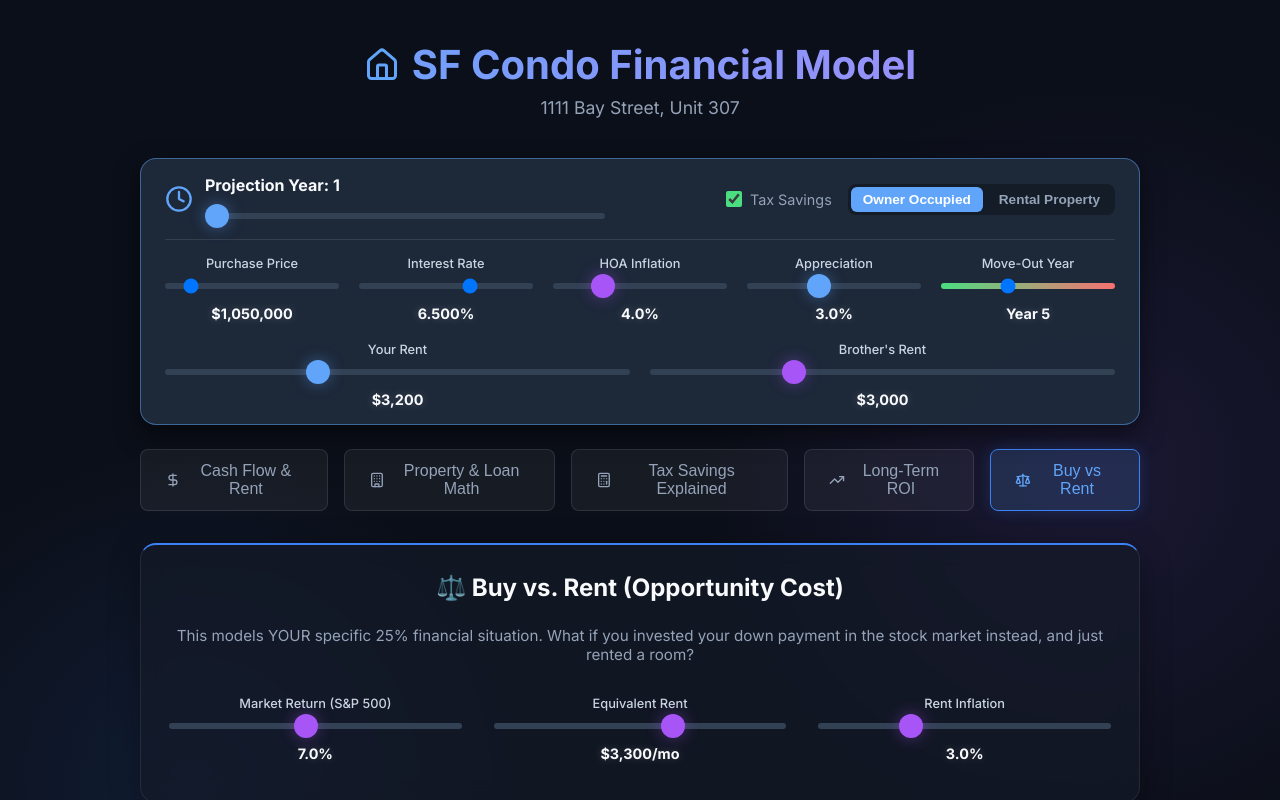
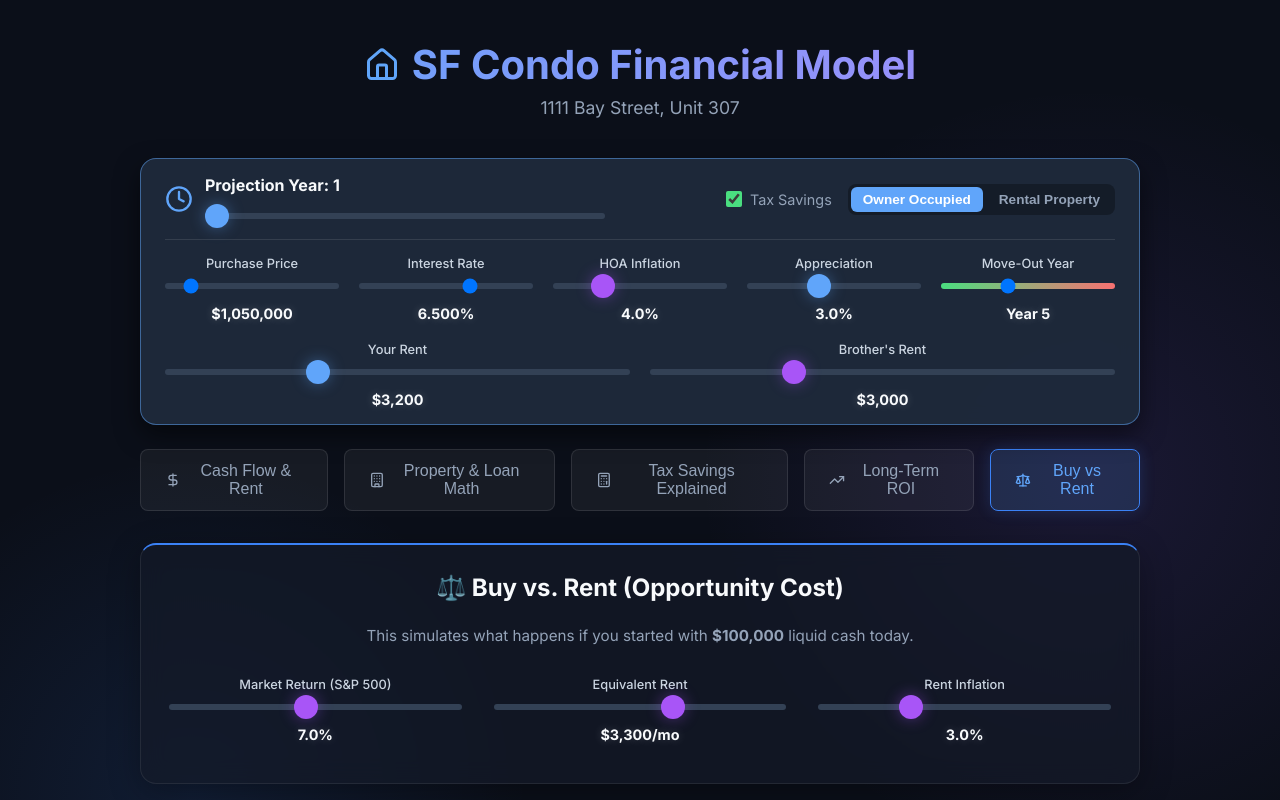
Before and after one commit to ehongkuo/sf-condo-model, a React app in the folder app/: page / in a window 1280 px wide. Both pictures are taken after a click on the button "Buy vs Rent". Shown: the top 800 px of the page. Built offline with nearby package versions, Linux system fonts and the light colour scheme; the HTML template or start-up script is replaced by a standard one.

Commit message:
Revamp OpportunityCostTab with moveOutYear dynamic switch, 100k starting cash, and explicit equity breakdown

```diff
--- a/app/src/App.jsx
+++ b/app/src/App.jsx
@@ -692,10 +692,12 @@ function App() {
             hoaInflation={hoaInflation}
             appreciation={appreciation}
             userRent={userRent}
-            totalRent={totalRent}
+            brotherRent={brotherRent}
+            tenantRent={tenantRent}
+            operatingExpenseRate={operatingExpenseRate}
+            moveOutYear={moveOutYear}
             selectedYear={selectedYear}
             amortizationSchedule={amortizationSchedule}
-            userTaxShield={appliedTaxShield}
           />
         )}
       </main>
--- a/app/src/OpportunityCostTab.jsx
+++ b/app/src/OpportunityCostTab.jsx
@@ -9,45 +9,64 @@ function OpportunityCostTab({
   basePropertyTaxAnnual, // annual
   hoaInflation, // percentage
   appreciation, // percentage
-  userRent, // user's monthly rent contribution to pot
-  totalRent, // total monthly rent pot
+  userRent, // user's monthly rent contribution during owner-occupied
+  brotherRent, // brother's rent during owner-occupied
+  tenantRent, // total monthly tenant rent when rented out
+  operatingExpenseRate,
+  moveOutYear,
   selectedYear,
   amortizationSchedule,
-  userTaxShield,
 }) {
   const [stockMarketReturn, setStockMarketReturn] = useState(7.0);
   const [equivalentRent, setEquivalentRent] = useState(3300);
   const [rentInflation, setRentInflation] = useState(3.0);
 
   // Constants
+  const STARTING_CASH = 100000;
   const downPaymentTotal = purchasePrice - loanAmount;
   const buyerClosingCostsPercent = 0.02;
   const sellerClosingCostsPercent = 0.06;
-  const userShare = 0.25;
+
+  // Ownership shares
+  const userEquityShare = 0.25;
+  const userCashFlowShareOwner = 0.25;
+  const userCashFlowShareRental = 1 / 3;
+
+  // Tax constants
+  const tcjaLimit = 750000;
+  const caStateTax = 16000;
+  const saltCap = 40400;
+  const standardDeduction = 16100;
+  const marginalRate = 0.24;
+  const buildingRatio = 0.8;
+  const depreciationBasis = purchasePrice * buildingRatio;
+  const annualDepreciation = depreciationBasis / 27.5;
 
   const data = useMemo(() => {
-    // 1. Initial Investment (Sunk Day 1)
-    const initialDownPaymentUser = downPaymentTotal * userShare;
+    // 1. Initial Investment
+    const initialDownPaymentUser = downPaymentTotal * userEquityShare;
     const initialClosingCostsUser =
-      purchasePrice * buyerClosingCostsPercent * userShare;
+      purchasePrice * buyerClosingCostsPercent * userEquityShare;
     const totalInitialSunkUser =
       initialDownPaymentUser + initialClosingCostsUser;
 
-    // We will track the Stock Market Portfolio value month by month
-    let stockPortfolio = totalInitialSunkUser;
+    // Track Stock Market Portfolio value month by month (Rent Side)
+    let stockPortfolio = STARTING_CASH;
     const monthlyStockRate = stockMarketReturn / 100 / 12;
 
-    // We also track how much cash the user burned on the house vs renting
+    // Track Liquid Cash value month by month (Buy Side)
+    let buyLiquidCash = STARTING_CASH - totalInitialSunkUser;
+
     let totalHouseCashBurned = 0;
     let totalRentCashBurned = 0;
-
     let finalMonthlyHouseCost = 0;
     let finalMonthlyRentCost = 0;
-    let totalPortfolioContributions = 0;
 
     // Loop through every month up to selectedYear
     for (let m = 1; m <= selectedYear * 12; m++) {
-      const yearIndex = Math.floor((m - 1) / 12);
+      const yearIndex = Math.floor((m - 1) / 12); // 0-indexed year
+      const currentYear = yearIndex + 1; // 1-indexed year
+      const isRental = currentYear > moveOutYear;
 
       // --- HOUSE COSTS FOR THIS MONTH ---
       const currentHOA = baseHOA * Math.pow(1 + hoaInflation / 100, yearIndex);
@@ -56,14 +75,79 @@ function OpportunityCostTab({
       const currentTaxMonthly = currentTaxAnnual / 12;
 
       const totalPropertyCosts = mortgage + currentHOA + currentTaxMonthly;
-      const userShareOfCosts = totalPropertyCosts * userShare;
 
-      // User's net cash flow for buying (cash out of pocket)
-      // They pay userShareOfCosts + their userRent, but they get back 25% of the totalRent pot
-      // They also get a tax shield which reduces their out of pocket cost
-      const userRentIncome = totalRent * userShare;
-      const userNetCostThisMonth =
-        userShareOfCosts + userRent - userRentIncome - userTaxShield;
+      const yearData = amortizationSchedule[yearIndex] || {
+        interest: 0,
+        principal: 0,
+      };
+      const totalInterestForYear = yearData.interest;
+
+      let userNetCostThisMonth = 0;
+
+      if (!isRental) {
+        // Owner Occupied Math
+        const userShareOfCosts = totalPropertyCosts * userCashFlowShareOwner;
+        const totalRentPot = userRent + brotherRent;
+        const userRentIncome = totalRentPot * 0.25;
+
+        // Schedule A Tax Shield
+        const userShareOfInterest = totalInterestForYear / 2; // User and brother split mortgage 50/50
+        const userShareOfPropertyTax = currentTaxAnnual / 2;
+        const userShareOfLoan = loanAmount / 2;
+        const deductibleInterest =
+          userShareOfLoan <= tcjaLimit
+            ? userShareOfInterest
+            : userShareOfInterest * (tcjaLimit / userShareOfLoan);
+        const saltTotal = caStateTax + userShareOfPropertyTax;
+        const deductiblePropertyTax =
+          saltTotal <= saltCap
+            ? userShareOfPropertyTax
+            : Math.max(0, saltCap - caStateTax);
+        const totalItemized =
+          caStateTax + deductiblePropertyTax + deductibleInterest;
+        const incrementalDeduction = Math.max(
+          0,
+          totalItemized - standardDeduction,
+        );
+        const userTaxShieldScheduleA =
+          (incrementalDeduction * marginalRate) / 12;
+
+        userNetCostThisMonth =
+          userShareOfCosts + userRent - userRentIncome - userTaxShieldScheduleA;
+      } else {
+        // Rental Math (LLC REPS)
+        const inflatedTenantRent =
+          tenantRent * Math.pow(1 + rentInflation / 100, yearIndex);
+        const currentOpExAnnual = purchasePrice * (operatingExpenseRate / 100);
+        const currentOpExMonthly = currentOpExAnnual / 12;
+
+        const userShareOfCosts =
+          (totalPropertyCosts + currentOpExMonthly) * userCashFlowShareRental;
+        const userRentIncome = inflatedTenantRent * userCashFlowShareRental;
+
+        // LLC Tax Shield
+        const rentalInterest = totalInterestForYear * userCashFlowShareRental;
+        const rentalPropertyTax = currentTaxAnnual * userCashFlowShareRental;
+        const rentalHOA = currentHOA * 12 * userCashFlowShareRental;
+        const userShareOfDepreciation =
+          annualDepreciation * userCashFlowShareRental;
+        const userShareOfOperatingExpenses =
+          currentOpExAnnual * userCashFlowShareRental;
+        const totalRentalDeductions =
+          rentalInterest +
+          rentalPropertyTax +
+          rentalHOA +
+          userShareOfDepreciation +
+          userShareOfOperatingExpenses;
+
+        const annualRentalIncome =
+          inflatedTenantRent * 12 * userCashFlowShareRental;
+        const netRentalIncome = annualRentalIncome - totalRentalDeductions;
+        const monthlyRentalTaxCost = (netRentalIncome * marginalRate) / 12; // negative = savings, positive = cost
+
+        userNetCostThisMonth =
+          userShareOfCosts - userRentIncome + monthlyRentalTaxCost;
+      }
 
       totalHouseCashBurned += userNetCostThisMonth;
 
@@ -72,19 +156,13 @@ function OpportunityCostTab({
         equivalentRent * Math.pow(1 + rentInflation / 100, yearIndex);
       totalRentCashBurned += currentEquivalentRent;
 
-      // --- THE DELTA (Opportunity Cost) ---
-      // If buying costs $2000 and renting costs $1500, buying is $500 more expensive.
-      // In the rent scenario, you KEEP that $500 and invest it.
-      // If renting costs $2000 and buying costs $1500, renting is $500 more expensive.
-      // In the rent scenario, you must withdraw $500 from your portfolio.
-      const cashDifference = userNetCostThisMonth - currentEquivalentRent;
+      // Compound the portfolios
+      stockPortfolio = stockPortfolio * (1 + monthlyStockRate);
+      buyLiquidCash = buyLiquidCash * (1 + monthlyStockRate);
 
-      // Compound the portfolio
-      stockPortfolio = stockPortfolio * (1 + monthlyStockRate);
-
-      // Add/Subtract the difference
-      stockPortfolio += cashDifference;
-      totalPortfolioContributions += cashDifference;
+      // Deduct living expenses
+      stockPortfolio -= currentEquivalentRent;
+      buyLiquidCash -= userNetCostThisMonth;
 
       if (m === selectedYear * 12) {
         finalMonthlyHouseCost = userNetCostThisMonth;
@@ -92,14 +170,9 @@ function OpportunityCostTab({
       }
     }
 
-    const totalMarketGains =
-      stockPortfolio - totalInitialSunkUser - totalPortfolioContributions;
-
     // --- FINAL PAYDAY FOR BUYING ---
     const finalPropertyVal =
       purchasePrice * Math.pow(1 + appreciation / 100, selectedYear);
-
-    // Find remaining loan balance (amortizationSchedule is an array of 30 years)
     const yearIndex = Math.min(selectedYear - 1, 29);
     const remainingLoanTotal =
       amortizationSchedule.length > 0 && amortizationSchedule[yearIndex]
@@ -110,17 +183,26 @@ function OpportunityCostTab({
     const sellerClosingCostsTotal =
       finalPropertyVal * sellerClosingCostsPercent;
 
-    const userFinalEquity =
-      (grossEquityTotal - sellerClosingCostsTotal) * userShare;
+    // User's illiquid home equity BEFORE sale
+    const userHomeEquity = grossEquityTotal * userEquityShare;
 
-    // Net Worth Calculation
-    const pathAWins = userFinalEquity > stockPortfolio;
-    const delta = Math.abs(userFinalEquity - stockPortfolio);
+    // User's proceeds IF sold today
+    const userNetProceeds =
+      (grossEquityTotal - sellerClosingCostsTotal) * userEquityShare;
+
+    // Total Net Worth Calculation
+    const buyNetWorth = buyLiquidCash + userNetProceeds;
+    const pathAWins = buyNetWorth > stockPortfolio;
+    const delta = Math.abs(buyNetWorth - stockPortfolio);
 
     return {
+      STARTING_CASH,
       totalInitialSunkUser,
       finalPropertyVal,
-      userFinalEquity,
+      userHomeEquity,
+      userNetProceeds,
+      buyLiquidCash,
+      buyNetWorth,
       stockPortfolio,
       totalHouseCashBurned,
       totalRentCashBurned,
@@ -131,8 +213,6 @@ function OpportunityCostTab({
       finalMonthlyRentCost,
       initialDownPaymentUser,
       initialClosingCostsUser,
-      totalPortfolioContributions,
-      totalMarketGains,
     };
   }, [
     purchasePrice,
@@ -143,7 +223,10 @@ function OpportunityCostTab({
     hoaInflation,
     appreciation,
     userRent,
-    totalRent,
+    brotherRent,
+    tenantRent,
+    operatingExpenseRate,
+    moveOutYear,
     selectedYear,
     stockMarketReturn,
     equivalentRent,
@@ -156,9 +239,9 @@ function OpportunityCostTab({
       <div className="card controls-card" style={{ paddingBottom: "16px" }}>
         <h2>⚖️ Buy vs. Rent (Opportunity Cost)</h2>
         <p className="subtitle">
-          This models YOUR specific 25% financial situation. What if you
-          invested your down payment in the stock market instead, and just
-          rented a room?
+          This simulates what happens if you started with{" "}
+          <strong>{formatCurrency(data.STARTING_CASH)}</strong> liquid cash
+          today.
         </p>
 
         <div
@@ -251,49 +334,79 @@ function OpportunityCostTab({
             <div className="row">
               <span>Starting Cash (Day 1):</span>{" "}
               <span className="positive">
-                +{formatCurrency(data.totalInitialSunkUser)}
+                {formatCurrency(data.STARTING_CASH)}
               </span>
             </div>
-            <div className="row">
-              <span>Minus Buyer Closing Costs:</span>{" "}
+            <div
+              className="row"
+              style={{
+                fontSize: "0.85rem",
+                color: "#94a3b8",
+                paddingLeft: "16px",
+              }}
+            >
+              <span>
+                ├─ Minus 20% Down ({data.userEquityShare * 100}% share):
+              </span>{" "}
+              <span className="negative">
+                -{formatCurrency(data.initialDownPaymentUser)}
+              </span>
+            </div>
+            <div
+              className="row"
+              style={{
+                fontSize: "0.85rem",
+                color: "#94a3b8",
+                paddingLeft: "16px",
+                marginBottom: "8px",
+              }}
+            >
+              <span>
+                └─ Minus 2% Closing ({data.userEquityShare * 100}% share):
+              </span>{" "}
               <span className="negative">
                 -{formatCurrency(data.initialClosingCostsUser)}
               </span>
             </div>
+
+            <hr
+              style={{ borderColor: "rgba(255,255,255,0.1)", margin: "16px 0" }}
+            />
+
             <div className="row">
-              <span>Plus Principal Paid Down:</span>{" "}
-              <span className="positive">
-                +
-                {formatCurrency(
-                  loanAmount * userShare - data.remainingLoanTotal * userShare,
-                )}
+              <span>Your Liquid Cash (Invested):</span>{" "}
+              <span
+                className={data.buyLiquidCash >= 0 ? "positive" : "negative"}
+              >
+                {formatCurrency(data.buyLiquidCash)}
               </span>
             </div>
             <div className="row">
-              <span>Plus Property Appreciation:</span>{" "}
+              <span>Your Home Equity ({data.userEquityShare * 100}%):</span>{" "}
               <span className="positive">
-                +
-                {formatCurrency(
-                  data.finalPropertyVal * userShare - purchasePrice * userShare,
-                )}
+                +{formatCurrency(data.userHomeEquity)}
               </span>
             </div>
-            <div className="row">
-              <span>Minus Seller Fees (6%):</span>{" "}
-              <span className="negative">
-                -
-                {formatCurrency(
-                  data.finalPropertyVal * sellerClosingCostsPercent * userShare,
-                )}
-              </span>
+            <div
+              className="row"
+              style={{
+                fontSize: "0.85rem",
+                color: "#94a3b8",
+                paddingLeft: "16px",
+              }}
+            >
+              <span>└─ Net Proceeds if Sold Today:</span>{" "}
+              <span>+{formatCurrency(data.userNetProceeds)}</span>
             </div>
+
             <hr
               style={{ borderColor: "rgba(255,255,255,0.1)", margin: "16px 0" }}
             />
+
             <div className="row total">
-              <span style={{ fontSize: "1.2rem" }}>Liquid Net Worth:</span>{" "}
+              <span style={{ fontSize: "1.2rem" }}>Total Net Worth:</span>{" "}
               <span className="positive" style={{ fontSize: "1.5rem" }}>
-                {formatCurrency(data.userFinalEquity)}
+                {formatCurrency(data.buyNetWorth)}
               </span>
             </div>
 
@@ -306,28 +419,29 @@ function OpportunityCostTab({
               }}
             >
               <div style={{ fontWeight: "bold", marginBottom: "8px" }}>
-                Monthly Cash Flow Reality:
+                Monthly Reality (Year {selectedYear}):
               </div>
               <div className="row">
-                <span>Current Monthly Cost:</span>{" "}
-                <span className="negative">
-                  -{formatCurrency(data.finalMonthlyHouseCost)}/mo
+                <span>Phase:</span>{" "}
+                <span style={{ color: "#e2e8f0" }}>
+                  {selectedYear > moveOutYear
+                    ? "Rental (LLC)"
+                    : "Owner-Occupied"}
                 </span>
               </div>
-              <div
-                style={{
-                  color: "#94a3b8",
-                  fontSize: "0.85rem",
-                  paddingLeft: "12px",
-                  marginBottom: "8px",
-                  fontStyle: "italic",
-                }}
-              >
-                * This perfectly matches your "Net Flow" in the Cash Flow tab
-                (factoring in your rent, 25% costs, and Tax Savings).
+              <div className="row">
+                <span>Current Monthly Net Cost:</span>{" "}
+                <span
+                  className={
+                    data.finalMonthlyHouseCost <= 0 ? "positive" : "negative"
+                  }
+                >
+                  {data.finalMonthlyHouseCost <= 0 ? "+" : "-"}
+                  {formatCurrency(Math.abs(data.finalMonthlyHouseCost))}/mo
+                </span>
               </div>
               <div className="row">
-                <span>Total Cumulative Costs Burned:</span>{" "}
+                <span>Cumulative House Cash Burned:</span>{" "}
                 <span className="negative">
                   -{formatCurrency(data.totalHouseCashBurned)}
                 </span>
@@ -354,36 +468,56 @@ function OpportunityCostTab({
             <div className="row">
               <span>Starting Cash (Day 1):</span>{" "}
               <span className="positive">
-                +{formatCurrency(data.totalInitialSunkUser)}
+                {formatCurrency(data.STARTING_CASH)}
               </span>
             </div>
-            <div className="row">
-              <span>
-                {data.totalPortfolioContributions >= 0 ? "Plus" : "Minus"} Net
-                Monthly Deposits:
-              </span>
-              <span
-                className={
-                  data.totalPortfolioContributions >= 0
-                    ? "positive"
-                    : "negative"
-                }
-              >
-                {data.totalPortfolioContributions >= 0 ? "+" : ""}
-                {formatCurrency(data.totalPortfolioContributions)}
-              </span>
+
+            <div
+              className="row"
+              style={{
+                fontSize: "0.85rem",
+                color: "#94a3b8",
+                paddingLeft: "16px",
+              }}
+            >
+              <span>├─ Minus Down Payment:</span> <span>$0</span>
             </div>
-            <div className="row">
-              <span>Plus Stock Market Gains:</span>{" "}
-              <span className="positive">
-                +{formatCurrency(data.totalMarketGains)}
-              </span>
+            <div
+              className="row"
+              style={{
+                fontSize: "0.85rem",
+                color: "#94a3b8",
+                paddingLeft: "16px",
+                marginBottom: "8px",
+              }}
+            >
+              <span>└─ Minus Closing Costs:</span> <span>$0</span>
             </div>
+
             <hr
               style={{ borderColor: "rgba(255,255,255,0.1)", margin: "16px 0" }}
             />
+
+            <div className="row">
+              <span>Your Liquid Cash (Invested):</span>{" "}
+              <span
+                className={data.stockPortfolio >= 0 ? "positive" : "negative"}
+              >
+                {formatCurrency(data.stockPortfolio)}
+              </span>
+            </div>
+
+            <div className="row">
+              <span>Your Home Equity:</span>{" "}
+              <span style={{ color: "#94a3b8" }}>$0</span>
+            </div>
+
+            <hr
+              style={{ borderColor: "rgba(255,255,255,0.1)", margin: "16px 0" }}
+            />
+
             <div className="row total">
-              <span style={{ fontSize: "1.2rem" }}>Liquid Net Worth:</span>{" "}
+              <span style={{ fontSize: "1.2rem" }}>Total Net Worth:</span>{" "}
               <span className="positive" style={{ fontSize: "1.5rem" }}>
                 {formatCurrency(data.stockPortfolio)}
               </span>
@@ -398,7 +532,11 @@ function OpportunityCostTab({
               }}
             >
               <div style={{ fontWeight: "bold", marginBottom: "8px" }}>
-                Monthly Cash Flow Reality:
+                Monthly Reality (Year {selectedYear}):
+              </div>
+              <div className="row">
+                <span>Phase:</span>{" "}
+                <span style={{ color: "#e2e8f0" }}>Renting</span>
               </div>
               <div className="row">
                 <span>Current Monthly Rent:</span>{" "}
@@ -407,7 +545,7 @@ function OpportunityCostTab({
                 </span>
               </div>
               <div className="row">
-                <span>Total Cumulative Rent Burned:</span>{" "}
+                <span>Cumulative Rent Burned:</span>{" "}
                 <span className="negative">
                   -{formatCurrency(data.totalRentCashBurned)}
                 </span>
```
